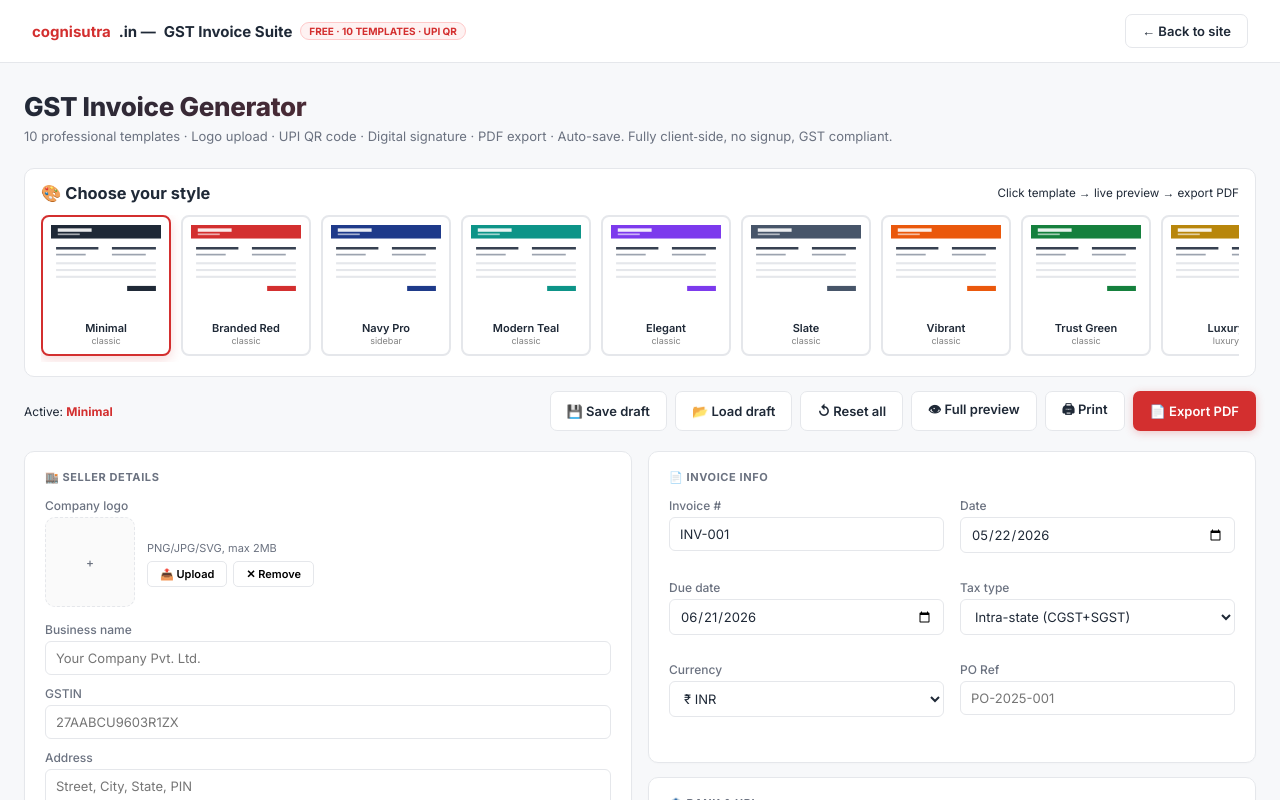
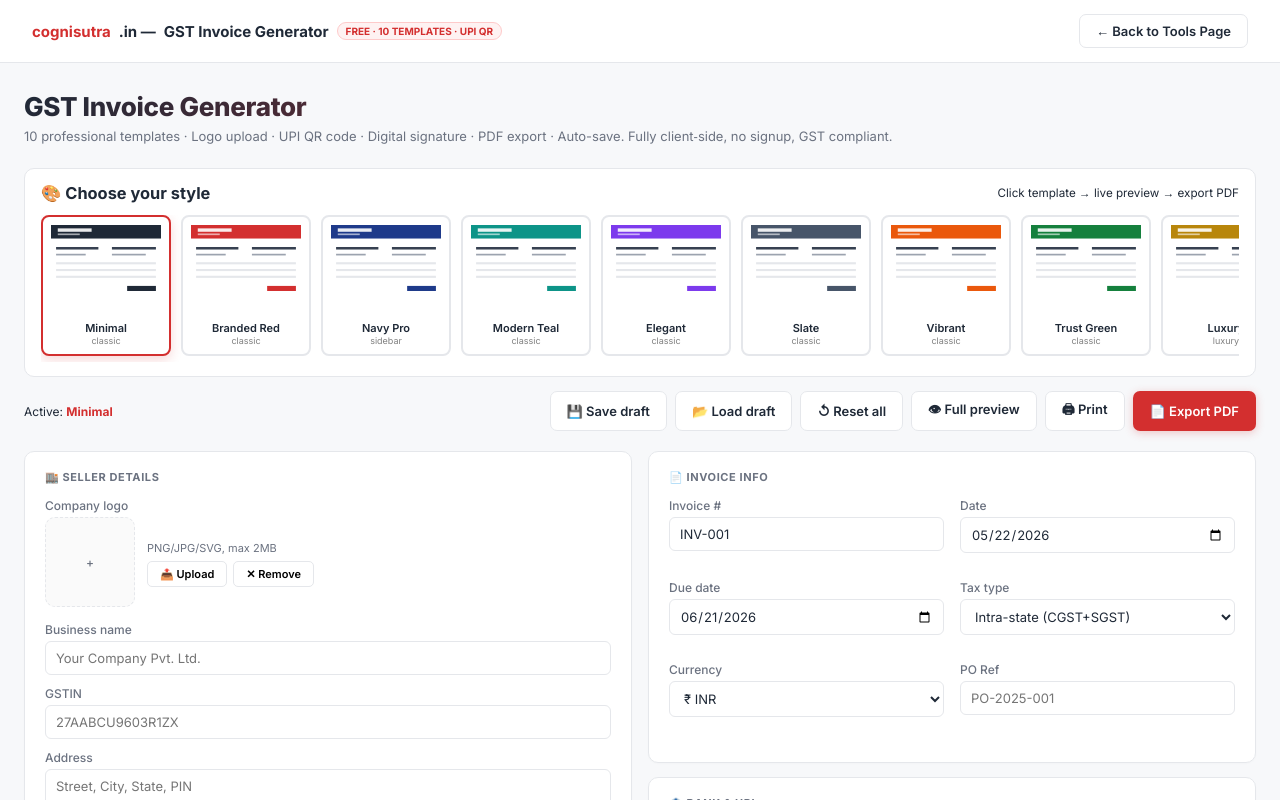
Before and after one commit to cognisutra/gstinvoicegenerator, a plain HTML site: page index.html in a window 1280 px wide. Shown: the top 800 px of the page. Drawn offline with Linux system fonts and the light colour scheme.

Commit message:
minor fix

```diff
--- a/index.html
+++ b/index.html
@@ -577,9 +577,9 @@
 
 <body>
     <nav>
-        <div class="nav-brand"><span>cognisutra</span>.in — <span style="color:var(--text)">GST Invoice Suite</span>
+        <div class="nav-brand"><span>cognisutra</span>.in — <span style="color:var(--text)">GST Invoice Generator</span>
             <span class="nav-badge">FREE · 10 TEMPLATES · UPI QR</span></div>
-        <div class="nav-right"><a href="https://cognisutra.in" class="btn" target="_blank">← Back to site</a></div>
+        <div class="nav-right"><a href="https://cognisutra.in/tools.html" class="btn" target="_blank">← Back to Tools Page</a></div>
     </nav>
     <div class="main">
         <div class="page-header">
```
Also changed, not shown: 1 other file.
